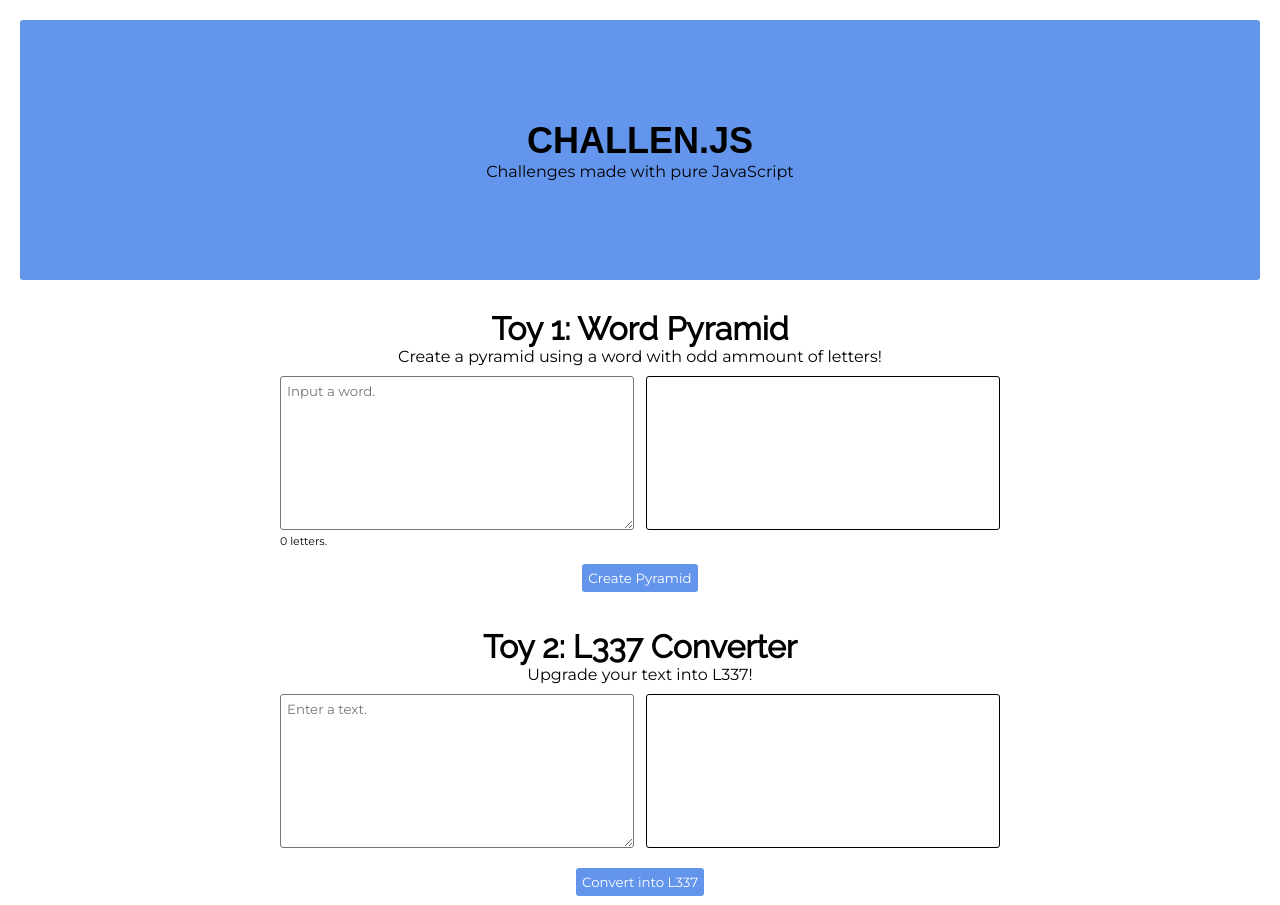
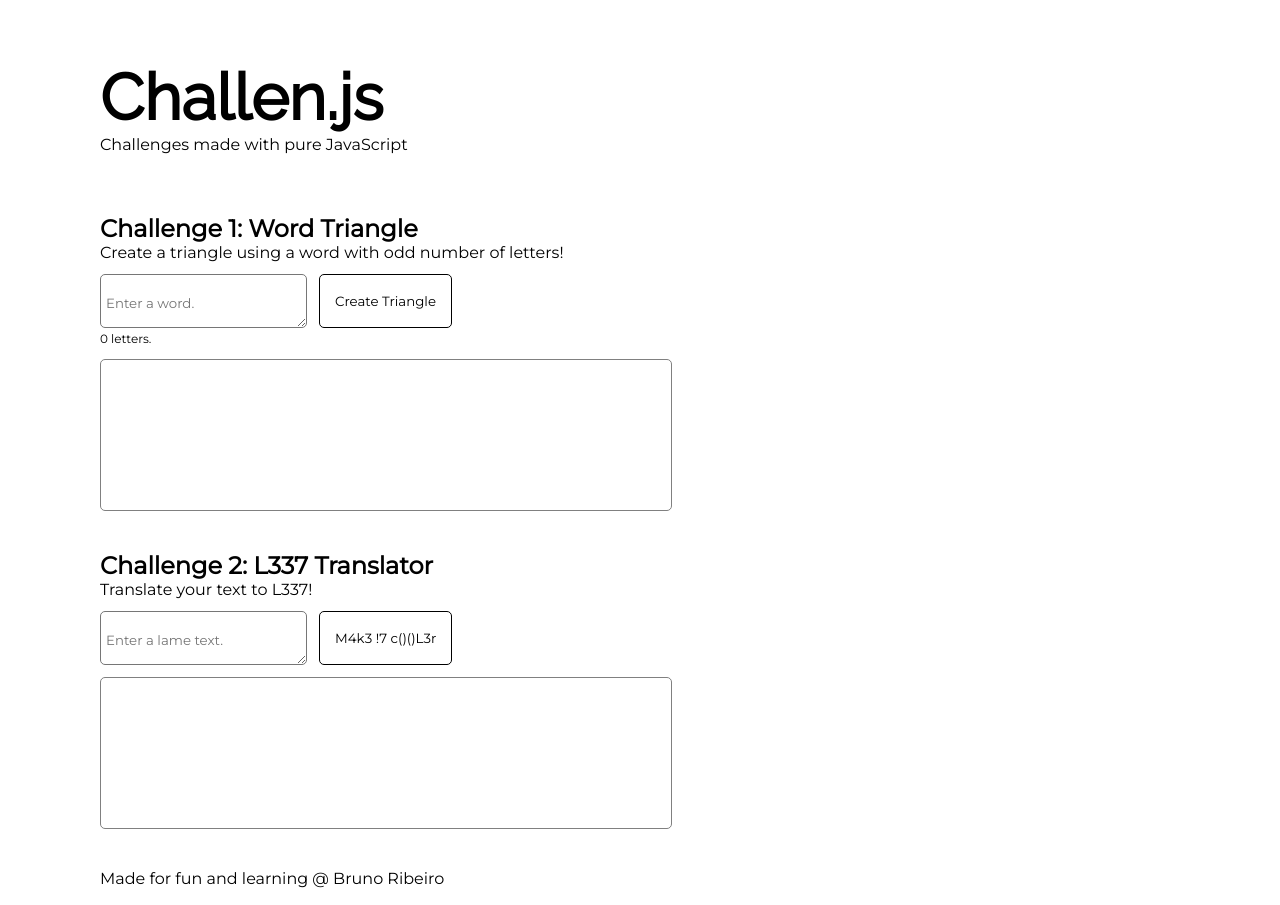
Before and after one commit to brunoenribeiro/challenjs, a website: page index.html in a window 1280 px wide. Shown: the top 905 px of the page. Drawn offline with Linux system fonts and the light colour scheme.

Commit message:
Overall redesign

```diff
--- a/css/style.css
+++ b/css/style.css
@@ -7,119 +7,69 @@
 }
 
 body{
-	margin: 20px;
+	margin: 60px 100px;
 }
 
-h1{
-	font-family: "Raleway", sans-serif;
-}
-
-header{
-	height: 260px;
-	background-color: cornflowerblue;
-	text-align: center;
-	display: flex;
-	display: -webkit-flex;
-	align-items: center;
-	margin: 0 auto;
-	border-radius: 3px;
-}
-
-header div{
-	margin: 0 auto;
+header {
+	margin: 60px 0;
 }
 
 header h1{
-	font-family: "Niramit", sans-serif;
-	text-transform: uppercase;
-	font-size: 36px;
+	font-size: 64px;
+	font-family: 'Raleway', sans-serif;
 }
 
-header p{
+button {
+	padding: 5px 15px;
+	background-color: rgba(0,0,0,0);
+	border-radius: 5px;
+	border: 1px solid;
 }
 
-.toy{
-	width: 720px;
-	margin: 30px auto;
-	clear: both;
+button:hover{
+	background-color: black;
+	color: white;
+}
+
+.challenge {
+	margin: 40px 0;
+	max-width: 540px;
+	min-width: 480px;
+}
+
+.challenge .description {
+	margin: 12px 0;
+}
+
+.challenge .user-input {
+	display: flex;
+}
+
+.challenge .user-input textarea {
+	width: 200px;
+	padding-top: 20px;
+	padding-left: 5px;
+	margin-right: 12px;
+	border-radius: 5px;
+}
+
+.challenge .lettercount {
+	font-size: 12px;
+}
+
+.challenge .result {
+	margin: 12px 0;
+	width: 100%;
+	height: 120px;
+	border: 1px solid grey;
+	border-radius: 5px;
+	font-size: 12px;
+	padding: 15px;
 	text-align: center;
 }
 
-.toy .left{
-	float: left;
-	margin: 10px 0;
-	text-align: left;
+@media only screen and (max-width: 540px) {
+	body {
+		margin: 30px 50px;
+	}
 }
-
-.toy .right{
-	float: right;
-	margin: 10px 0;
-}
-
-.toy .bottom{
-	clear: both;
-	width: 200px;
-	margin: 0 auto;
-}
-
-.toy textarea{
-	width: 340px;
-	height: 140px;
-	padding: 6px;
-	border-radius: 3px;
-}
-
-.toy .lettercount{
-	font-size: 11px;
-	display: block;
-}
-
-.toy .result{
-	width: 340px;
-	height: 140px;
-	border: 1px solid;
-	text-align: center;
-	vertical-align: center;
-	padding: 6px;
-	border-radius: 3px;
-	margin: 0;
-	overflow: hidden;
-}
-
-.toy .result:hover{
-	overflow: scroll;
-}
-
-.toy .action{
-	width: 200px;
-	margin: 10px auto;
-}
-
-.toy button{
-	padding: 6px;
-	background-color: cornflowerblue;
-	color: white;
-	border: none;
-	text-align: center;
-	text-decoration: none;
-	border-radius: 3px;
-	margin: 6px 0;
-}
-
-.float-left{
-	float: left;
-}
-
-.float-right{
-	float: right;
-}
-
-footer{
-	height: 60px;
-	background-color: cornflowerblue;
-	text-align: center;
-	margin: 0 auto;
-	border-radius: 3px;
-	font-size: 10px;
-	line-height: 60px;
-}
--- a/index.html
+++ b/index.html
@@ -8,47 +8,40 @@
 <body>
 
 	<header>
-		<div>
-			<h1>Challen.js</h1>
-			<p>Challenges made with pure JavaScript</p>
-		</div>
+		<h1>Challen.js</h1>
+		<p>Challenges made with pure JavaScript</p>
 	</header>
 
-	<!-- Toy #1: Word Pyramid -->
-	<div class="toy">
-		<h1>Toy 1: Word Pyramid</h1>
-		<p>Create a pyramid using a word with odd ammount of letters!</p>
+	<!-- challenge #1: Word Pyramid -->
+	<div class="challenge">
 
-		<div class="left">
-			<textarea id="input1" placeholder="Input a word." onkeyup="letterCount()"></textarea><br>
-			<span class="lettercount" id="lettercount1">0 letters.</span>
+		<div class="description">
+			<h2>Challenge 1: Word Triangle</h2>
+			<p>Create a triangle using a word with odd number of letters!</p>
 		</div>
 
-		<div class="right">
-			<p class="result" id="result1"></p>
+		<div class="user-input">
+			<textarea id="input1" placeholder="Enter a word." onkeyup="letterCount()"></textarea>
+			<button onclick="createPyramidFromText()">Create Triangle</button><br>
+		</div>
+		<span class="lettercount" id="lettercount1">0 letters.</span>
+		<p class="result" id="result1"></p>
+
+	</div>
+
+	<!-- challenge #2: L337 converter -->
+	<div class="challenge">
+		<div class="description">
+			<h2>Challenge 2: L337 Translator</h2>
+			<p>Translate your text to L337!</p>
 		</div>
 
-		<div class="bottom">
-			<button onclick="createPyramidFromText()">Create Pyramid</button>
+		<div class="user-input">
+			<textarea id="input2" placeholder="Enter a lame text."></textarea>
+			<button onclick="convertIntoLeet()">M4k3 !7 c()()L3r</button>
 		</div>
-	</div>
+		<p class="result" id="result2"></p>
 
-	<!-- Toy #2: L337 converter -->
-	<div class="toy">
-		<h1>Toy 2: L337 Converter</h1>
-		<p>Upgrade your text into L337!</p>
-
-		<div class="left">
-			<textarea id="input2" placeholder="Enter a text."></textarea>
-		</div>
-
-		<div class="right">
-			<p class="result" id="result2"></p>
-		</div>
-
-		<div class="bottom">
-			<button onclick="convertIntoLeet()">Convert into L337</button>
-		</div>
 	</div>
 
 	<footer>Made for fun and learning @ Bruno Ribeiro</footer>
--- a/js/script.js
+++ b/js/script.js
@@ -3,13 +3,13 @@ const createPyramidFromText = () => {
 	const input = document.getElementById("input1").value;
 
 	if (!input) {
-		document.getElementById("result1").innerHTML = "Please type a word.";
+		document.getElementById("result1").innerHTML = "Can't create a word triangle without a word :P";
 		return false;
 	} else if (input.indexOf(" ") !== -1){
 		document.getElementById("result1").innerHTML = "Just one word, please.";
 		return false;
 	} else if (input.length % 2 === 0){
-		document.getElementById("result1").innerHTML = "Please enter a word with an odd ammount of letters";
+		document.getElementById("result1").innerHTML = "Please enter a word with an odd number of letters";
 		return false;
 	}
 
@@ -39,22 +39,22 @@ const convertIntoLeet = () => {
 	const dictionary = {
 		"a": "4",
 		"b": "6",
-		"c": "( ",
+		"c": "c",
 		"d": "[)",
 		"e": "3",
 		"f": "]=",
-		"g": "&",
+		"g": "g",
 		"h": "#",
 		"i": "!",
 		"j": ",|",
-		"k": "]{",
+		"k": "k",
 		"l": "L",
-		"m": "(\\/)",
-		"n": "(\\)",
+		"m": "m",
+		"n": "n",
 		"o": "( )",
 		"p": "P",
 		"q": "Q",
-		"r": "9",
+		"r": "r",
 		"s": "$",
 		"t": "7",
 		"u": "(_)",
```
